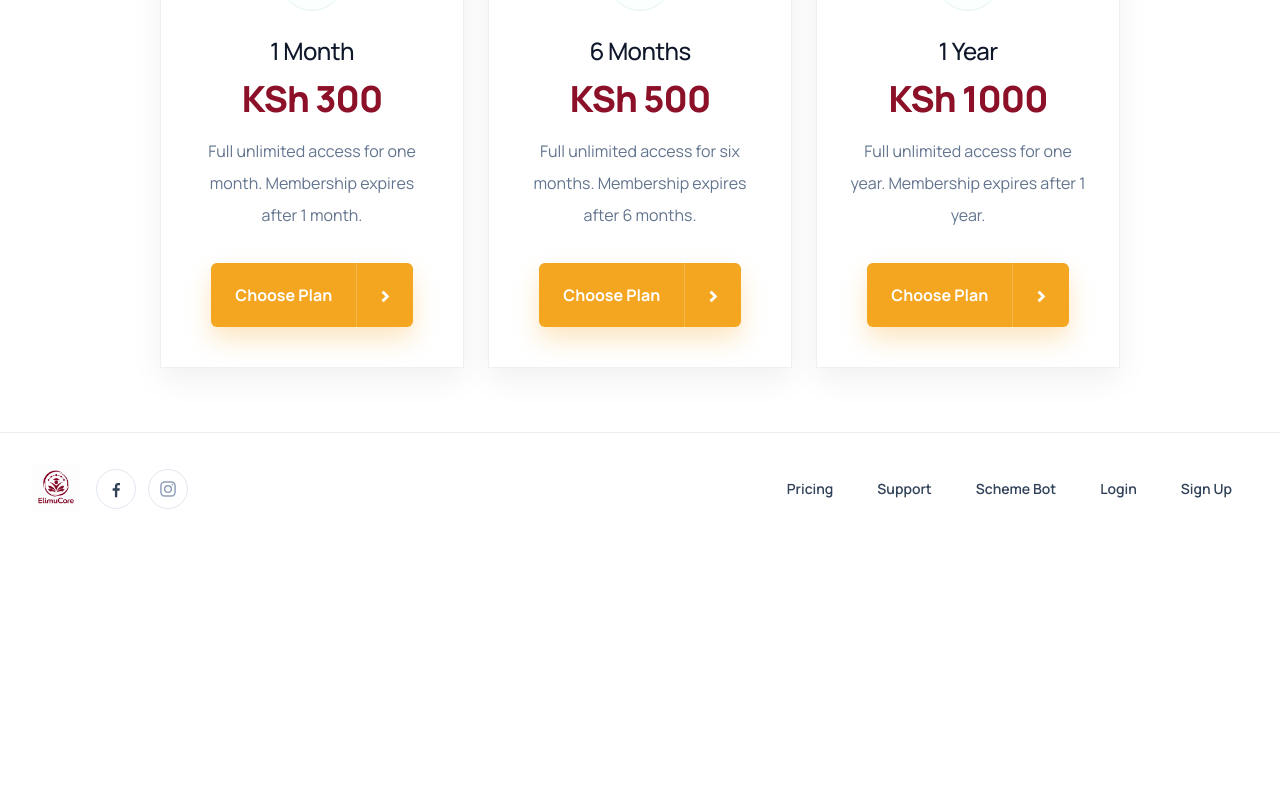
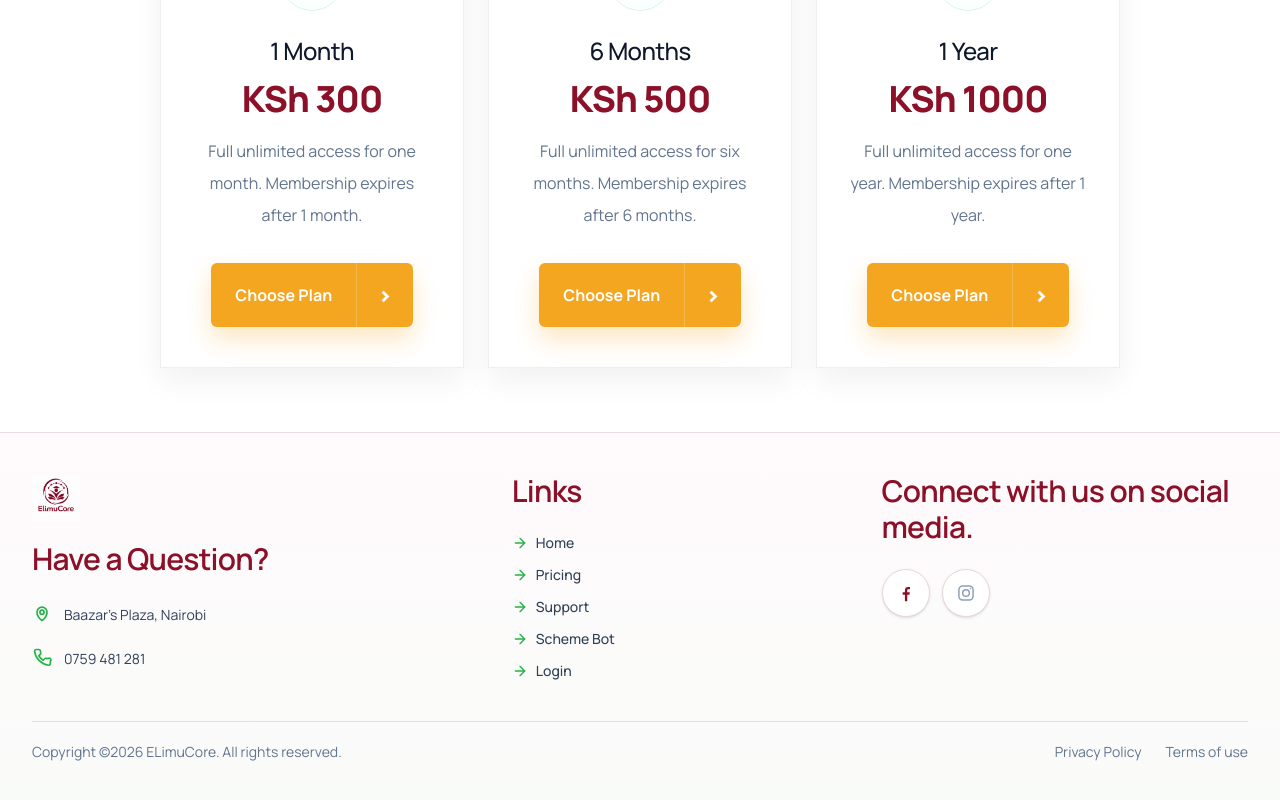
Before and after one commit to eriqck/ElimuCore, a Next.js app: page / in a window 1280 px wide. Shown: the part 2223-3023 px from the top of the page. Before the commit the page ends 2768 px from the top, so only its background shows below. Built offline with nearby package versions, Linux system fonts and the light colour scheme; no server answers; the database is empty.

Commit message:
Restyle footer with contact and social sections

```diff
--- a/components/site/site-footer.tsx
+++ b/components/site/site-footer.tsx
@@ -1,13 +1,14 @@
 import Image from "next/image";
 import Link from "next/link";
+import type { ReactNode } from "react";
 import logo from "@/assets/weblogo.png";
 
 const footerLinks = [
+  { label: "Home", href: "/" },
   { label: "Pricing", href: "/#plans" },
   { label: "Support", href: "/#how-to-use" },
   { label: "Scheme Bot", href: "/scheme-bot" },
-  { label: "Login", href: "/login" },
-  { label: "Sign Up", href: "/signup" }
+  { label: "Login", href: "/login" }
 ] as const;
 
 function FacebookIcon() {
@@ -42,53 +43,180 @@ function InstagramIcon() {
   );
 }
 
+function LocationIcon() {
+  return (
+    <svg
+      viewBox="0 0 24 24"
+      fill="none"
+      stroke="currentColor"
+      strokeWidth="2"
+      strokeLinecap="round"
+      strokeLinejoin="round"
+      className="h-5 w-5"
+      aria-hidden="true"
+    >
+      <path d="M12 21s-6-4.35-6-10a6 6 0 1 1 12 0c0 5.65-6 10-6 10Z" />
+      <circle cx="12" cy="11" r="2.5" />
+    </svg>
+  );
+}
+
+function PhoneIcon() {
+  return (
+    <svg
+      viewBox="0 0 24 24"
+      fill="none"
+      stroke="currentColor"
+      strokeWidth="2"
+      strokeLinecap="round"
+      strokeLinejoin="round"
+      className="h-5 w-5"
+      aria-hidden="true"
+    >
+      <path d="M22 16.92v3a2 2 0 0 1-2.18 2A19.8 19.8 0 0 1 3.1 5.18 2 2 0 0 1 5.08 3h3a2 2 0 0 1 2 1.72l.35 2.37a2 2 0 0 1-.57 1.7L8.1 10.55a16 16 0 0 0 5.35 5.35l1.76-1.76a2 2 0 0 1 1.7-.57l2.37.35A2 2 0 0 1 22 16.92Z" />
+    </svg>
+  );
+}
+
+function ArrowIcon() {
+  return (
+    <svg
+      viewBox="0 0 24 24"
+      fill="none"
+      stroke="currentColor"
+      strokeWidth="2"
+      strokeLinecap="round"
+      strokeLinejoin="round"
+      className="h-4 w-4"
+      aria-hidden="true"
+    >
+      <path d="M5 12h14" />
+      <path d="m12 5 7 7-7 7" />
+    </svg>
+  );
+}
+
+function SocialButton({
+  href,
+  label,
+  children
+}: {
+  href?: string;
+  label: string;
+  children: ReactNode;
+}) {
+  const className =
+    "inline-flex h-12 w-12 items-center justify-center rounded-full border border-[#e8d8dd] bg-white text-[#8b1028] shadow-sm transition hover:border-[#25b24a] hover:bg-[#25b24a] hover:text-white";
+
+  if (!href) {
+    return (
+      <span
+        aria-label={label}
+        title={`${label} coming soon`}
+        className={`${className} cursor-default text-slate-400 hover:border-[#e8d8dd] hover:bg-white hover:text-slate-400`}
+      >
+        {children}
+      </span>
+    );
+  }
+
+  return (
+    <a
+      href={href}
+      target="_blank"
+      rel="noreferrer"
+      aria-label={label}
+      className={className}
+    >
+      {children}
+    </a>
+  );
+}
+
 export function SiteFooter() {
   return (
     <footer
       id="footer"
-      className="border-t border-[#ececec] bg-white px-4 py-8 sm:px-6 lg:px-8"
+      className="border-t border-[#ecdde1] bg-[linear-gradient(180deg,#fffafc_0%,#f9fbf9_100%)] px-4 py-10 sm:px-6 lg:px-8"
     >
-      <div className="mx-auto flex max-w-[1360px] flex-col gap-6 lg:flex-row lg:items-center lg:justify-between">
-        <div className="flex flex-col gap-4 sm:flex-row sm:items-center">
+      <div className="mx-auto max-w-[1360px]">
+        <div className="grid gap-10 lg:grid-cols-[1.2fr_0.9fr_1fr]">
+          <div>
             <Image
               src={logo}
               alt="ELimuCore"
-            width={180}
-            height={58}
+              width={190}
+              height={60}
               className="h-12 w-auto"
             />
-
-          <div className="flex items-center gap-3">
+            <h2 className="mt-5 text-3xl font-semibold tracking-tight text-[#8b1028]">
+              Have a Question?
+            </h2>
+            <div className="mt-6 space-y-4 text-sm text-slate-700">
+              <div className="flex items-start gap-3">
+                <span className="mt-0.5 text-[#25b24a]">
+                  <LocationIcon />
+                </span>
+                <p className="leading-7">Baazar&apos;s Plaza, Nairobi</p>
+              </div>
+              <div className="flex items-start gap-3">
+                <span className="mt-0.5 text-[#25b24a]">
+                  <PhoneIcon />
+                </span>
                 <a
-              href="https://www.facebook.com/elimucoreh"
-              target="_blank"
-              rel="noreferrer"
-              aria-label="ELimuCore on Facebook"
-              className="inline-flex h-10 w-10 items-center justify-center rounded-full border border-slate-200 bg-white text-slate-700 transition hover:bg-[#25b24a] hover:text-white"
+                  href="tel:+254759481281"
+                  className="leading-7 transition hover:text-[#25b24a]"
                 >
-              <FacebookIcon />
+                  0759 481 281
                 </a>
-
-            <span
-              aria-label="ELimuCore on Instagram"
-              title="Instagram link coming soon"
-              className="inline-flex h-10 w-10 cursor-default items-center justify-center rounded-full border border-slate-200 bg-white text-slate-400"
-            >
-              <InstagramIcon />
-            </span>
+              </div>
             </div>
           </div>
 
-        <div className="flex flex-wrap items-center gap-3">
+          <div>
+            <h2 className="text-3xl font-semibold tracking-tight text-[#8b1028]">
+              Links
+            </h2>
+            <div className="mt-6 space-y-3">
               {footerLinks.map((item) => (
                 <Link
                   key={item.label}
                   href={item.href}
-              className="rounded-md px-4 py-2 text-sm font-semibold text-slate-700 transition hover:bg-[#25b24a] hover:text-white"
+                  className="flex w-fit items-center gap-2 text-sm font-medium text-slate-700 transition hover:text-[#25b24a]"
                 >
-              {item.label}
+                  <span className="text-[#25b24a]">
+                    <ArrowIcon />
+                  </span>
+                  <span>{item.label}</span>
                 </Link>
               ))}
+            </div>
+          </div>
+
+          <div>
+            <h2 className="text-3xl font-semibold tracking-tight text-[#8b1028]">
+              Connect with us on social media.
+            </h2>
+            <div className="mt-6 flex items-center gap-3">
+              <SocialButton
+                href="https://www.facebook.com/elimucoreh"
+                label="ELimuCore on Facebook"
+              >
+                <FacebookIcon />
+              </SocialButton>
+              <SocialButton label="ELimuCore on Instagram">
+                <InstagramIcon />
+              </SocialButton>
+            </div>
+          </div>
+        </div>
+
+        <div className="mt-10 flex flex-col gap-4 border-t border-[#ecdde1] pt-5 text-sm text-slate-500 sm:flex-row sm:items-center sm:justify-between">
+          <p>Copyright ©2026 ELimuCore. All rights reserved.</p>
+          <div className="flex flex-wrap items-center gap-6">
+            <span>Privacy Policy</span>
+            <span>Terms of use</span>
+          </div>
         </div>
       </div>
     </footer>
```
Lines whose indentation alone changed are shown as unchanged.
